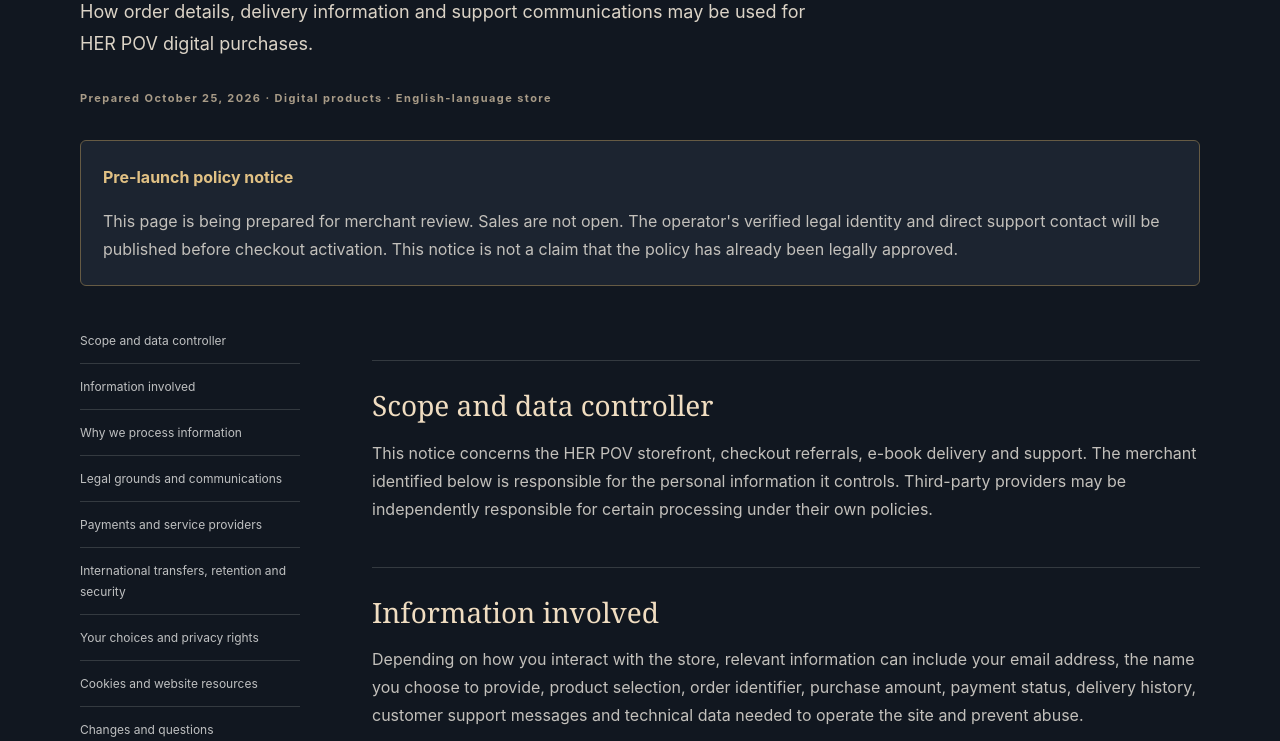
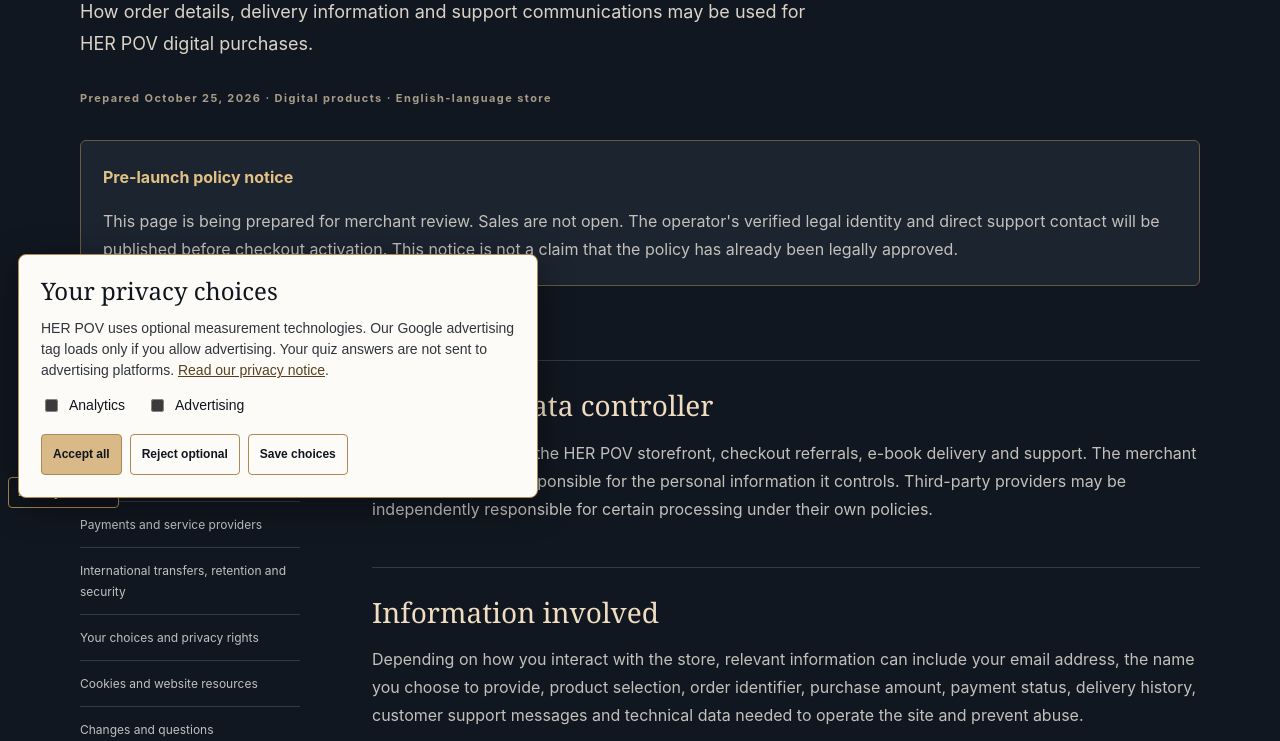
Before and after one commit to galfredorodrigues-cmyk/gringa, a Flask app: page /privacy in a window 1280 px wide. Shown: the part 284-1025 px from the top of the page. Run offline with Flask 3, Linux system fonts and the light colour scheme.

Commit message:
Add consent-controlled Google Ads tag and privacy-safe funnel event hooks

```diff
--- a/legal-content.json
+++ b/legal-content.json
@@ -133,8 +133,9 @@
       {
         "heading": "Cookies and website resources",
         "paragraphs": [
-          "The marketing page uses static styling and may load external font resources. Hotmart may use cookies or similar technologies within its payment and fulfillment interfaces. We do not represent those third-party cookies as being controlled by this site.",
-          "Any future marketing analytics, advertising tags, or nonessential tracking will require an update to this disclosure and consent controls where legally required."
+          "The website uses optional Google Ads technology to measure advertising after you allow advertising in Privacy choices. Google may process page visits, advertising identifiers and device or browser information for advertising measurement. Optional advertising scripts are not loaded before your consent.",
+          "Privacy choices stores your analytics and advertising preferences in your browser for up to 180 days. You can reject optional tracking or reopen Privacy choices to change your selection. Our funnel events do not include your answers to the dating-conversation questionnaire, message text, email, or payment details. Opening the thank-you page is not recorded as a confirmed purchase.",
+          "The website may load external font resources. Hotmart operates its own checkout, payment and delivery interfaces, with its own privacy and cookie practices. Your choices on this website do not control tracking on Hotmart. Google Analytics and Meta Pixel have not been activated on this website at this stage."
         ],
         "points": []
       },
--- /dev/null
+++ b/static/css/tracking.css
@@ -0,0 +1 @@
+.privacy-panel{position:fixed;z-index:1000;bottom:18px;left:18px;width:min(520px,calc(100% - 36px));padding:22px;background:#fdfbf7;color:#10151d;border:1px solid #ad8953;border-radius:8px;box-shadow:0 8px 35px #0006;font:14px/1.5 Arial,sans-serif}.privacy-panel[hidden]{display:none!important}.privacy-panel h2{font:24px/1.2 Georgia,serif;margin:0 0 12px;color:#10151d}.privacy-panel p{font:14px/1.5 Arial,sans-serif;color:#30353d;margin:0 0 14px}.privacy-panel a{color:#58401e;text-decoration:underline}.privacy-options{display:flex;gap:22px;flex-wrap:wrap;margin:12px 0 18px}.privacy-options label{display:flex;gap:8px;align-items:center}.privacy-actions{display:flex;gap:8px;flex-wrap:wrap}.privacy-actions button,.privacy-reopen{cursor:pointer;font:700 12px/1.4 Arial,sans-serif;border:1px solid #ad8953;border-radius:4px;padding:11px;background:#fdfbf7;color:#10151d;white-space:normal}.privacy-actions button:first-child{background:#d8b987}.privacy-reopen{position:fixed;bottom:8px;left:8px;z-index:999;padding:6px 9px;background:#10151d;color:#e2c58e}.privacy-panel :focus-visible,.privacy-reopen:focus-visible{outline:3px solid #805b20;outline-offset:3px}@media(max-width:480px){.privacy-panel{bottom:12px;left:12px;width:calc(100% - 24px);padding:18px}.privacy-panel h2{font-size:22px}}
--- a/static/js/diagnostic.js
+++ b/static/js/diagnostic.js
@@ -48,6 +48,7 @@
     byId("diagnostic-question").focus({preventScroll: true});
   }
   function result() {
+    if (typeof window !== "undefined") window.HerPovTracking?.track("quiz_complete");
     show("diagnostic-result");
     const [stage, detail, tone] = answers;
     byId("diagnostic-result-title").textContent = ["Start with something she chose to share.", "Follow a detail already in the conversation.", "Make a clear, low-pressure invitation."][stage];
@@ -73,7 +74,10 @@
     byId("diagnostic-result-title").focus({preventScroll: true});
   }
   byId("diagnostic-start").hidden = false;
-  byId("diagnostic-start").addEventListener("click", question);
+  byId("diagnostic-start").addEventListener("click", () => {
+    if (typeof window !== "undefined") window.HerPovTracking?.track("quiz_start");
+    question();
+  });
   byId("diagnostic-back").addEventListener("click", () => { step--; question(); });
   byId("diagnostic-restart").addEventListener("click", () => { step = 0; answers = []; question(); });
 })();
--- /dev/null
+++ b/static/js/tracking.js
@@ -0,0 +1,84 @@
+(function (root, factory) {
+  'use strict';
+  const api = factory();
+  if (typeof module === 'object' && module.exports) module.exports = api;
+  else api.install(root, root.document);
+})(typeof window !== 'undefined' ? window : globalThis, function () {
+  'use strict';
+  const CONFIG = {googleAds: 'AW-18540742704', ga4: '', metaPixel: '', checkoutLabel: ''};
+  const KEY = 'herpov_consent_v1';
+  const EVENTS = new Set(['page_view','quiz_start','quiz_complete','offer_view','library_view','sample_view','review_offer','begin_checkout','navigation_click']);
+  function eventData(name, data = {}) {
+    if (!EVENTS.has(name)) return null;
+    const clean = {};
+    if (['starter','bundle','last-chance'].includes(data.offer)) clean.offer = data.offer;
+    if (['example','method','inside','samples','offer','bundle','starter-choice'].includes(data.section)) clean.section = data.section;
+    if (name === 'begin_checkout' && [9.9,21.9,29.9].includes(data.value)) {clean.value=data.value; clean.currency='USD';}
+    return clean;
+  }
+  function readConsent(raw, now = Date.now()) {
+    try {const c=JSON.parse(raw); return c.version===1 && typeof c.analytics==='boolean' && typeof c.marketing==='boolean' && typeof c.savedAt==='number' && c.savedAt<=now && now-c.savedAt<180*86400000 ? c : null;} catch {return null;}
+  }
+  function createCore(config, sink) {
+    let consent={analytics:false,marketing:false}; let google=false, meta=false;
+    function choose(next) {
+      consent={analytics:next.analytics===true,marketing:next.marketing===true};
+      sink.google('consent','update',{analytics_storage:consent.analytics?'granted':'denied',ad_storage:consent.marketing?'granted':'denied',ad_user_data:consent.marketing?'granted':'denied',ad_personalization:consent.marketing?'granted':'denied'});
+      if ((consent.analytics && config.ga4)||(consent.marketing && config.googleAds)) {
+        if (!google) {google=true;sink.loadGoogle(config.ga4||config.googleAds);sink.google('js',new Date());}
+        if (config.ga4) sink.google('config',config.ga4,{send_page_view:false,allow_google_signals:consent.marketing,allow_ad_personalization_signals:consent.marketing,...sink.page()});
+        if (consent.marketing && config.googleAds) sink.google('config',config.googleAds,sink.page());
+      }
+      if (consent.marketing && config.metaPixel) {
+        if (!meta) {meta=true;sink.loadMeta(config.metaPixel);}
+        sink.meta('consent','grant');
+      } else if(meta) sink.meta('consent','revoke');
+    }
+    function track(name,data) {
+      const clean=eventData(name,data);if(clean===null)return false;
+      if (!consent.analytics && !consent.marketing)return false;
+      sink.local(name,clean);
+      if (consent.analytics && config.ga4) sink.google('event',name,{...clean,send_to:config.ga4,...sink.page()});
+      if (consent.marketing && config.metaPixel) {
+        if (name==='page_view')sink.meta('track','PageView');
+        else if(name==='begin_checkout')sink.meta('track','InitiateCheckout',{value:clean.value,currency:'USD',content_ids:[clean.offer],content_type:'product'});
+        else sink.meta('trackCustom',name,clean);
+      }
+      if(name==='begin_checkout' && consent.marketing && config.googleAds && config.checkoutLabel) sink.google('event','conversion',{send_to:config.googleAds+'/'+config.checkoutLabel,...clean});
+      return true;
+    }
+    return {choose,track};
+  }
+  function install(w,d) {
+    if (!d || w.HerPovTracking)return;
+    w.dataLayer=w.dataLayer||[];w.gtag=w.gtag||function(){w.dataLayer.push(arguments);};
+    w.gtag('consent','default',{ad_storage:'denied',analytics_storage:'denied',ad_user_data:'denied',ad_personalization:'denied'});
+    w.gtag('set','ads_data_redaction',true);
+    function script(src){const s=d.createElement('script');s.async=true;s.src=src;d.head.appendChild(s);}
+    const core=createCore(CONFIG,{
+      google:(...args)=>w.gtag(...args),
+      page:()=>({page_location:w.location.origin+w.location.pathname,page_referrer:'',page_title:d.title}),
+      loadGoogle:id=>script('https://www.googletagmanager.com/gtag/js?id='+encodeURIComponent(id)),
+      loadMeta:id=>{const f=function(){f.callMethod?f.callMethod.apply(f,arguments):f.queue.push(arguments);};f.queue=[];f.loaded=true;f.version='2.0';w.fbq=f;w._fbq=f;script('https://connect.facebook.net/en_US/fbevents.js');f('init',id);},
+      meta:(...args)=>w.fbq?.(...args),local:(name,data)=>w.dataLayer.push({event:'herpov_'+name,...data})
+    });
+    w.HerPovTracking={track:core.track};
+    let previous=null;try{previous=readConsent(w.localStorage.getItem(KEY));}catch{}
+    const panel=d.createElement('section');panel.className='privacy-panel';panel.setAttribute('aria-label','Privacy choices');
+    panel.innerHTML='<h2>Your privacy choices</h2><p>HER POV uses optional measurement technologies. Our Google advertising tag loads only if you allow advertising. Your quiz answers are not sent to advertising platforms. <a href="/privacy">Read our privacy notice</a>.</p><div class="privacy-options"><label><input type="checkbox" name="analytics"> Analytics</label><label><input type="checkbox" name="marketing"> Advertising</label></div><div class="privacy-actions"><button type="button" data-consent="all">Accept all</button><button type="button" data-consent="none">Reject optional</button><button type="button" data-consent="save">Save choices</button></div>';
+    d.body.appendChild(panel);
+    const reopen=d.createElement('button');reopen.type='button';reopen.className='privacy-reopen';reopen.textContent='Privacy choices';reopen.addEventListener('click',()=>{panel.hidden=false;panel.querySelector('button').focus();});d.body.appendChild(reopen);
+    function setChoices(c,save){core.choose(c);panel.querySelector('[name="analytics"]').checked=c.analytics;panel.querySelector('[name="marketing"]').checked=c.marketing;if(save){try{w.localStorage.setItem(KEY,JSON.stringify({version:1,analytics:c.analytics,marketing:c.marketing,savedAt:Date.now()}));}catch{}}panel.hidden=true;core.track('page_view');}
+    panel.addEventListener('click',e=>{const b=e.target.closest('button[data-consent]');if(!b)return;const a=b.dataset.consent;const c=a==='all'?{analytics:true,marketing:true}:a==='none'?{analytics:false,marketing:false}:{analytics:panel.querySelector('[name="analytics"]').checked,marketing:panel.querySelector('[name="marketing"]').checked};setChoices(c,true);});
+    if(previous)setChoices(previous,false);
+    d.addEventListener('click',e=>{const a=e.target.closest('a[href]');if(!a)return;let u;try{u=new URL(a.href,w.location.href);}catch{return;}
+      if(u.origin===w.location.origin && u.pathname==='/last-offer')core.track('review_offer',{offer:'starter'});
+      else if(u.protocol==='https:' && ['pay.hotmart.com','go.hotmart.com'].includes(u.hostname)){
+        const last=w.location.pathname==='/last-offer'||w.location.pathname==='/upgrade';const full=last&&a.classList.contains('offer-button');
+        core.track('begin_checkout',{offer:last?(full?'last-chance':'starter'):'bundle',value:last?(full?21.9:9.9):29.9});
+      }else if(u.origin===w.location.origin && u.hash)core.track('navigation_click',{section:u.hash.slice(1)});
+    });
+    if(w.IntersectionObserver){const viewed=new Set();const observer=new w.IntersectionObserver(entries=>entries.forEach(entry=>{if(!entry.isIntersecting||viewed.has(entry.target.id))return;const name={offer:'offer_view',bundle:'library_view',samples:'sample_view'}[entry.target.id];if(core.track(name))viewed.add(entry.target.id);}),{threshold:0.15});['offer','bundle','samples'].forEach(id=>{const e=d.getElementById(id);if(e)observer.observe(e);});}
+  }
+  return {eventData,readConsent,createCore,install};
+});
--- a/templates/home.html
+++ b/templates/home.html
@@ -20,7 +20,8 @@
 <link rel="stylesheet" href="{{ url_for('static', filename='css/covers.css') }}">
 <link rel="stylesheet" href="{{ url_for('static', filename='css/gallery.css') }}">
 <link rel="stylesheet" href="/static/css/diagnostic.css?v=journey4">
-<script src="/static/js/diagnostic.js?v=journey3" defer></script>
+<script src="/static/js/diagnostic.js?v=journey5" defer></script>
+{% include 'tracking.html' %}
 </head>
 <body class="diagnostic-locked">
 <a class="skip" href="#main">Skip to content</a>
--- a/templates/legal.html
+++ b/templates/legal.html
@@ -12,6 +12,7 @@
 footer{border-top:1px solid #343a40;background:#0b1119;padding:27px 0;color:#999;font-size:12px}.foot{display:flex;align-items:center;justify-content:space-between;gap:22px;flex-wrap:wrap}
 @media(max-width:730px){.layout{grid-template-columns:1fr;gap:25px}aside{position:static;display:flex;flex-wrap:wrap;column-gap:16px}aside a{font-size:11px;padding:7px 0}main{padding:42px 0 70px}nav{gap:10px}nav a{font-size:10px}}
 </style>
+{% include 'tracking.html' %}
 </head><body><header><div class="container"><a href="/" class="brand">HER POV.</a><nav><a href="/terms">Terms</a><a href="/privacy">Privacy</a><a href="/refunds">Refunds</a><a href="/contact">Support</a></nav></div></header>
 <main><div class="container"><div class="overline">HER POV / CUSTOMER INFORMATION</div>
 <h1>{{ title }}</h1><p class="lead">{{ lead }}</p><div class="label">Prepared October 25, 2026 · Digital products · English-language store</div>
--- a/templates/thank-you.html
+++ b/templates/thank-you.html
@@ -9,6 +9,7 @@
 <title>Thank You | HER POV</title>
 <link rel="icon" type="image/svg+xml" href="{{ url_for('static', filename='favicon.svg') }}">
 <link rel="stylesheet" href="{{ url_for('static', filename='css/thank-you.css') }}">
+{% include 'tracking.html' %}
 </head>
 <body>
 <header class="topline"><a class="brand" href="/" aria-label="HER POV home">HER <i></i> POV<span>.</span></a><span>DIGITAL GUIDE SERIES</span></header>
--- /dev/null
+++ b/templates/tracking.html
@@ -0,0 +1,2 @@
+<link rel="stylesheet" href="/static/css/tracking.css?v=1">
+<script src="/static/js/tracking.js?v=1" defer></script>
--- a/templates/upgrade.html
+++ b/templates/upgrade.html
@@ -12,6 +12,7 @@
 <link rel="stylesheet" href="{{ url_for('static', filename='css/upgrade.css') }}">
 <link rel="stylesheet" href="{{ url_for('static', filename='css/covers.css') }}">
 <link rel="stylesheet" href="{{ url_for('static', filename='css/gallery.css') }}">
+{% include 'tracking.html' %}
 </head>
 <body>
 <a class="skip" href="#main">Skip to offer</a>
```
Also changed, not shown: tracking.test.js (added, +10 -0 lines).
